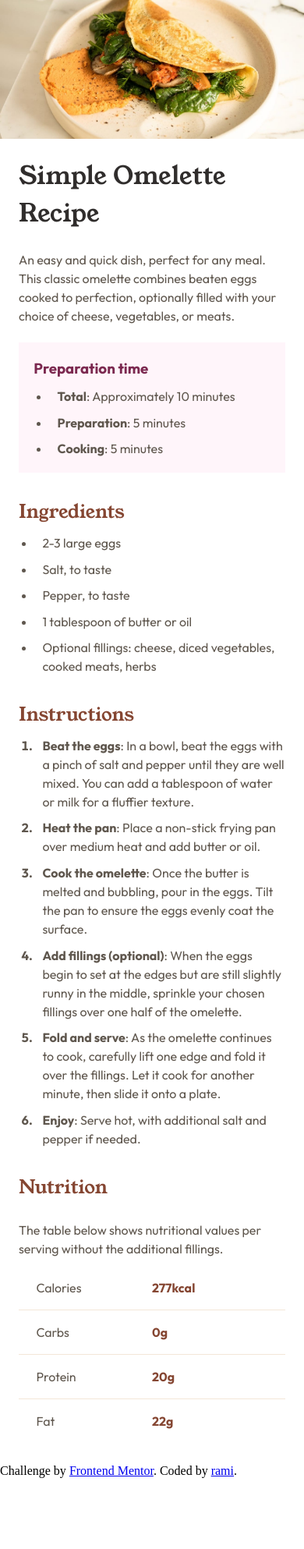
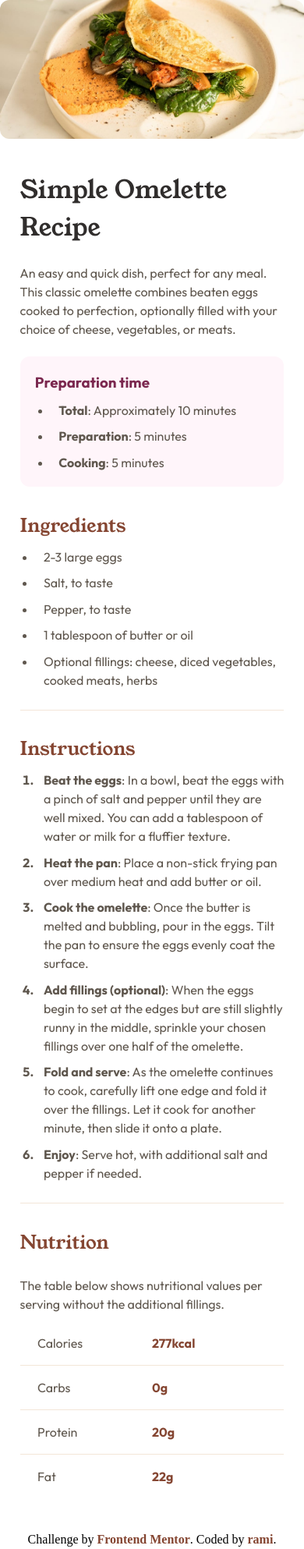
Before and after one commit to ramiroWeb/FM-Recipe-page, a plain HTML site: page index.html in a window 390 px wide. Shown: the whole page at 78% size. Before the commit the page ends 1898 px from the top, so only its background shows below. Drawn offline with Linux system fonts and the light colour scheme.

Commit message:
css finished

```diff
--- /dev/null
+++ b/sass/abstracts/mixins/_media-queries.scss
@@ -0,0 +1,10 @@
+@mixin desktop{
+        @media screen and (max-width: 1440px){
+            @content;
+        }
+}
+@mixin mobile{
+        @media screen and (max-width: 400px){
+            @content;
+        }
+}
--- a/sass/main.scss
+++ b/sass/main.scss
@@ -1,13 +1,39 @@
-@import "core/reset", "abstracts/variables";
+@import "core/reset";
+@import "abstracts/variables";
+@import "abstracts/mixins/media-queries";
 
+body {
+  background-color: $clr-neutral-Eggshell;
+  display: grid;
+  place-content: center;
+  margin-top: 3rem;
+  margin-bottom: 3rem;
+  @include mobile {
+    margin: 0;
+    background: $clr-neutral-White;
+  }
+}
 .recipe {
   font-family: $ff-outfit;
+  background: $clr-neutral-White;
   color: $clr-neutral-Wenge-Brown;
-
+  border-radius: 1rem;
+  padding: 2rem;
+  max-width: 560px;
+  @include mobile {
+    padding: 0;
+  }
+  &__image {
+    border-radius: 0.75rem;
+    overflow: hidden;
+  }
   &__content {
+    @include mobile {
+      padding: 1.6rem;
+    }
+    margin-top: 1rem;
     display: grid;
     gap: 1.4rem;
-    margin: 1.5rem;
     background-color: $clr-neutral-White;
   }
   &__title {
@@ -19,12 +45,18 @@
     &-prep-time {
       background-color: $clr-neutral-Rose-White;
       padding: 1.2rem;
+      border-radius: 0.75rem;
 
       h3 {
         color: $clr-primary-Dark-Raspberry;
       }
     }
+    &-ingredients, &-instructions{
+      padding-bottom: 1.6rem;
+      border-bottom: 1px solid $clr-neutral-Eggshell;
+    }
     &-nutrition {
+
       display: grid;
       gap: 1rem;
       .nutrition-description {
@@ -46,21 +78,19 @@
   }
   ol,
   ul {
-    li {
-      span {
-        font-weight: $fw-bold;
-      }
-    }
-  }
-  ol,
-  ul {
     margin-top: 0.6rem;
     display: grid;
     gap: 0.6rem;
     padding-left: 1.3rem;
+
     li {
       padding-left: 0.6rem;
+
       &::marker {
+        font-weight: $fw-bold;
+      }
+
+      span {
         font-weight: $fw-bold;
       }
     }
@@ -72,3 +102,15 @@
     margin-block: 0.6rem;
   }
 }
+.attribution {
+  margin-top: 1rem;
+  text-align: center;
+  a {
+    color: $clr-primary-Nutmeg;
+    font-weight: $fw-bold;
+    text-decoration: none;
+    &:is(:hover, :focus) {
+      text-decoration: underline;
+    }
+  }
+}
```
Also changed, not shown: dist/css/main.css, 1 other file.
